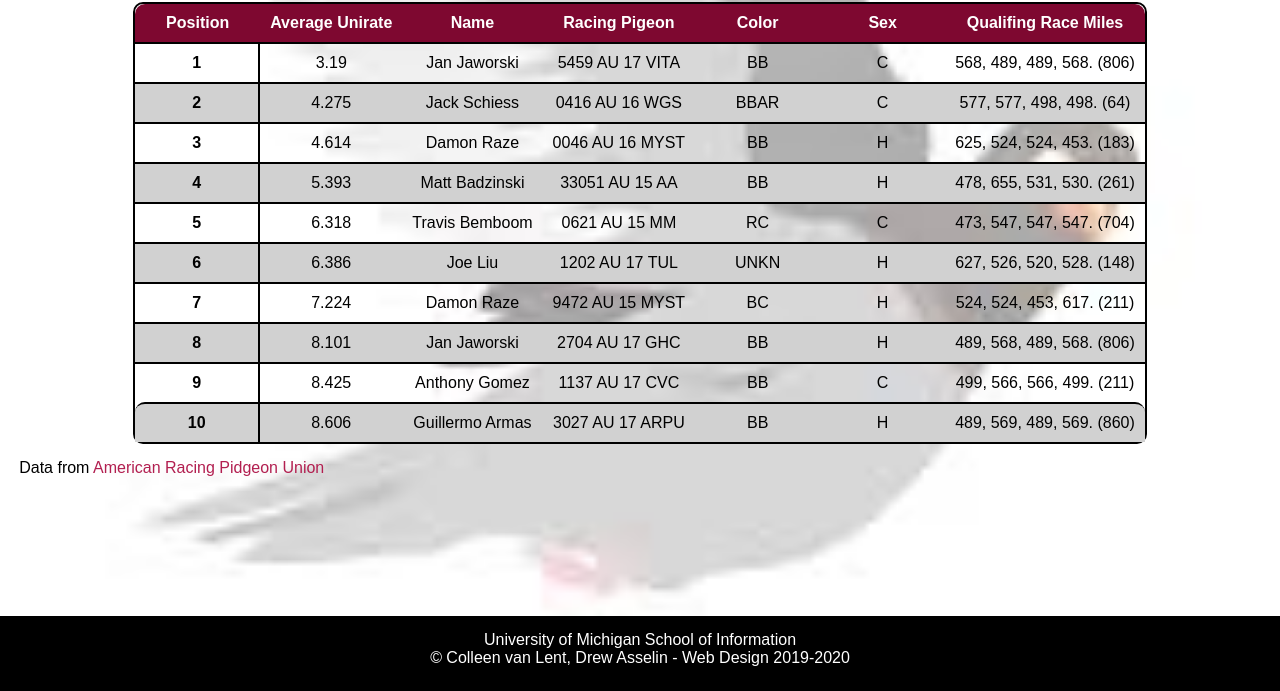
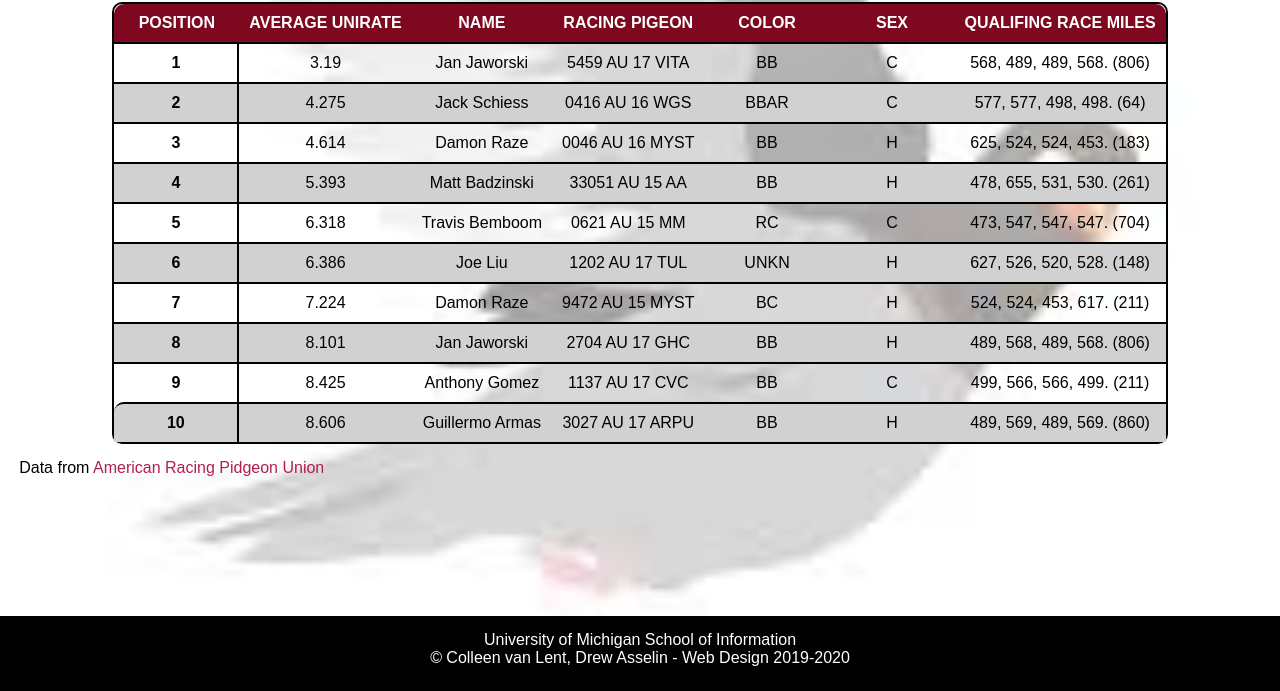
Before and after one commit to brandjac/homework3, a plain HTML site: page index.html in a window 1280 px wide. Shown: the part 109-800 px from the top of the page. Drawn offline with Linux system fonts and the light colour scheme; a web font is replaced by a local one.

Commit message:
Add files via upload

```diff
--- a/css/style.css
+++ b/css/style.css
@@ -56,19 +56,18 @@ table{
   border-spacing: 0;
   margin: 0 auto;
   border: 2px solid #000000;
-  border-top-left-radius: 10px;
-  border-top-right-radius: 10px;
-  border-bottom-left-radius: 10px;
-  border-bottom-right-radius: 10px;
+  border-radius: 10px;
+  border-spacing: 0px;
 
 }
 
 .colhead{
-  background-color: #7e0830;
+  background-color: #7e0820;
   color: #FFFFFF;
   min-width: 125px;
   padding: 10px;
   text-align: center;
+  text-transform: uppercase;
 
 }
 
@@ -120,7 +119,7 @@ tbody tr:last-child th:first-child{
 
 }
 tbody tr:last-child td:last-child{
-  border-top-right-radius: 10px
+  border-radius: 0 0 0 10px 0 0;
 }
 footer p{
   color: #FFFFFF
```
